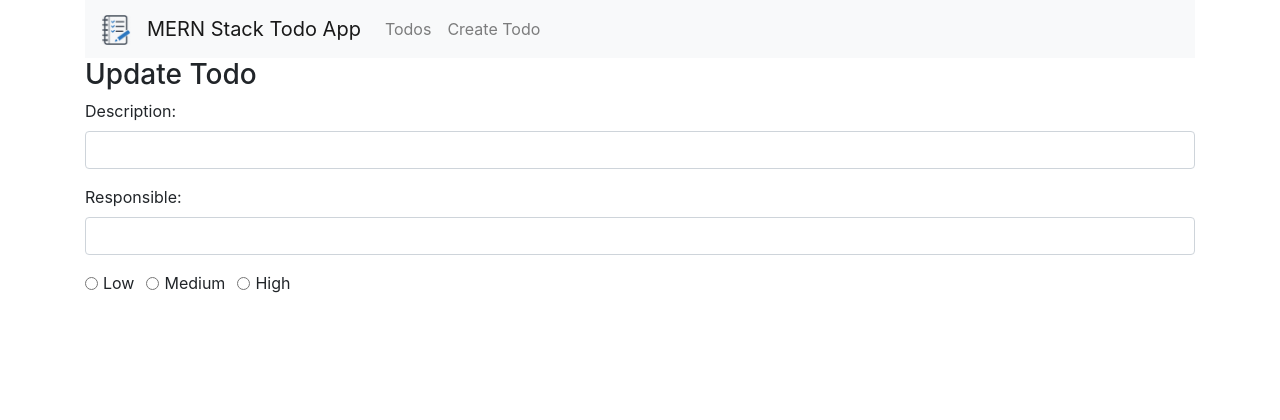
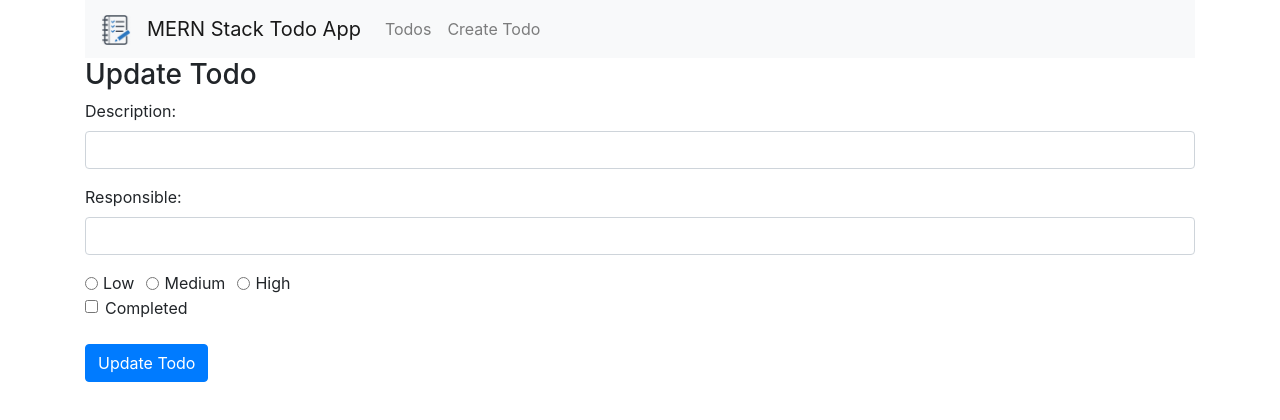
Before and after one commit to KirbyPatrick/crud-todo-app, a React (Create React App) app: page /edit/1 in a window 1280 px wide. Shown: the top 420 px of the page. Built offline with nearby package versions, Linux system fonts and the light colour scheme; no server answers.

Commit message:
added event handlers to EditTodo.js

```diff
--- a/src/components/EditTodo.js
+++ b/src/components/EditTodo.js
@@ -27,6 +27,48 @@ export default class EditTodo extends Component {
       .catch(function(error) {
         console.log(error);
       });
+  }
+
+  onChangeTodoDescription(e) {
+    this.setState({
+      todo_description: e.target.value
+    });
+  }
+
+  onChangeTodoResponsible(e) {
+    this.setState({
+      todo_responsible: e.target.value
+    });
+  }
+
+  onChangeTodoPriority(e) {
+    this.setState({
+      todo_priority: e.target.value
+    });
+  }
+
+  onChangeTodoCompleted(e) {
+    this.setState({
+      todo_completed: !this.state.todo_comleted
+    });
+  }
+
+  onSubmit(e) {
+    e.preventDefault();
+    const obj = {
+      todo_description: this.state.todo_description,
+      todo_responsible: this.state.todo_responsible,
+      todo_priority: this.state.todo_priority,
+      todo_comleted: this.state.todo_completed
+    };
+    axios
+      .post(
+        "http://localhost:4000/todos/update/" + this.props.match.params.id,
+        obj
+      )
+      .then(res => console.log(res.data));
+
+    this.props.history.push("/");
   }
 
   render() {
@@ -89,6 +131,28 @@ export default class EditTodo extends Component {
               />
               <label className="form-check-label">High</label>
             </div>
+            <div className="form-check">
+              <input
+                type="checkbox"
+                className="form-check-input"
+                id="completedCheckbox"
+                name="completedCheckbox"
+                onChange={this.onChangeTodoCompleted}
+                checked={this.state.todo_completed}
+                value={this.state.todo_completed}
+              />
+              <label className="form-check-label" htmlFor="completedCheckbox">
+                Completed
+              </label>
+            </div>
+            <br />
+            <div className="form-group">
+              <input
+                type="submit"
+                value="Update Todo"
+                className="btn btn-primary"
+              />
+            </div>
           </div>
         </form>
       </div>
```
